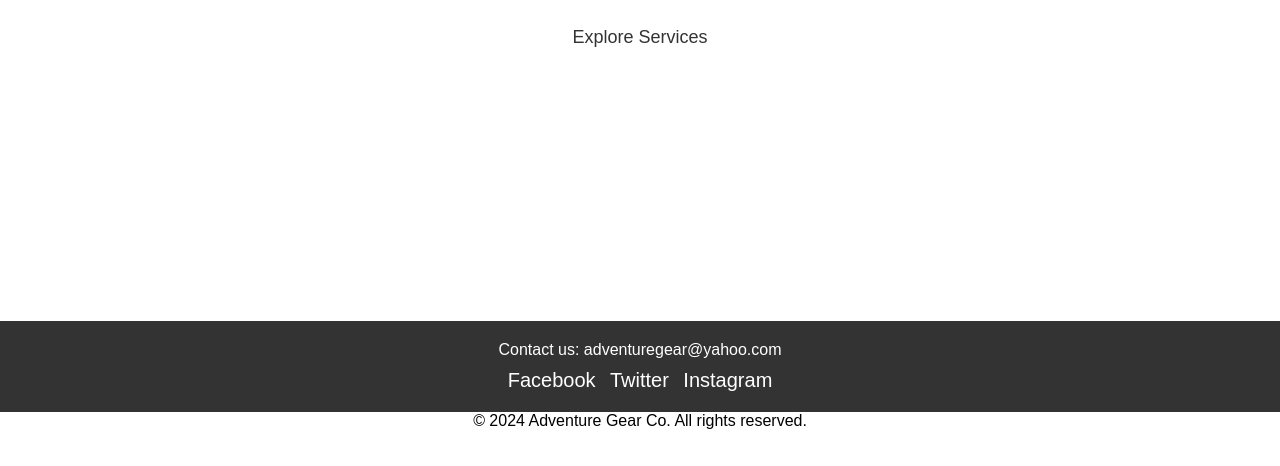
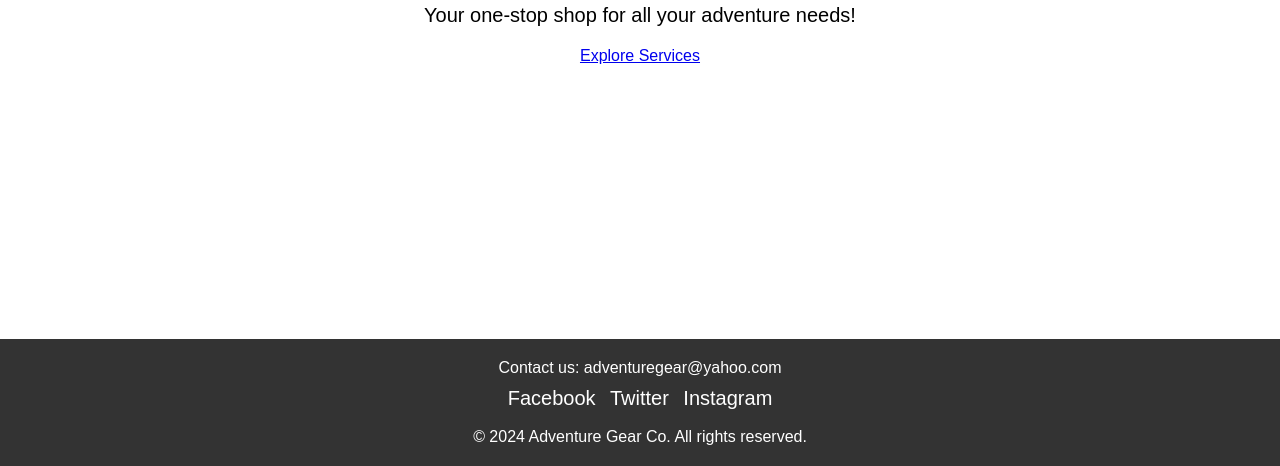
Before and after one commit to Atharv4589/Adventure-Gear-Co, a plain HTML site: page index.html in a window 1280 px wide. Shown: the part 336-802 px from the top of the page. Drawn offline with Linux system fonts and the light colour scheme; a script that the page names is missing.

Commit message:
Update index.html

```diff
--- a/index.html
+++ b/index.html
@@ -7,9 +7,10 @@
     <link rel="stylesheet" href="styles.css">
 </head>
 <body>
-
+<div id="main1">
     <header>
         <div class="logo">Adventure Gear Co.</div>
+        <br>
         <nav>
             <ul>
                 <li><a href="index.html">Home</a></li>
@@ -25,7 +26,7 @@
         <div class="hero-content">
             <h1>Welcome to Adventure Gear Co.</h1>
             <p style="color:black">Your one-stop shop for all your adventure needs!</p>
-            <a href="services.html" class="cta-button">Explore Services</a>
+            <a href="services.html" class="ta-button">Explore Services</a>
         </div>
     </section>
     <br><br><br><br><br><br><br><br><br>
@@ -36,9 +37,11 @@
             <li><a href="https://facebook.com">Facebook</a></li>
             <li><a href="https://twitter.com">Twitter</a></li>
             <li><a href="https://www.instagram.com/">Instagram</a></li>
-        </ul>
+        </ul> <br>
+        <div style= "text-align: center" class="copyright">&copy; 2024 Adventure Gear Co. All rights reserved.</div>
     </footer>
-    <div style= "text-align: center" class="copyright">&copy; 2024 Adventure Gear Co. All rights reserved.</div>
     <script src="script.js"></script>
+    </div>
+
 </body>
 </html>
```
